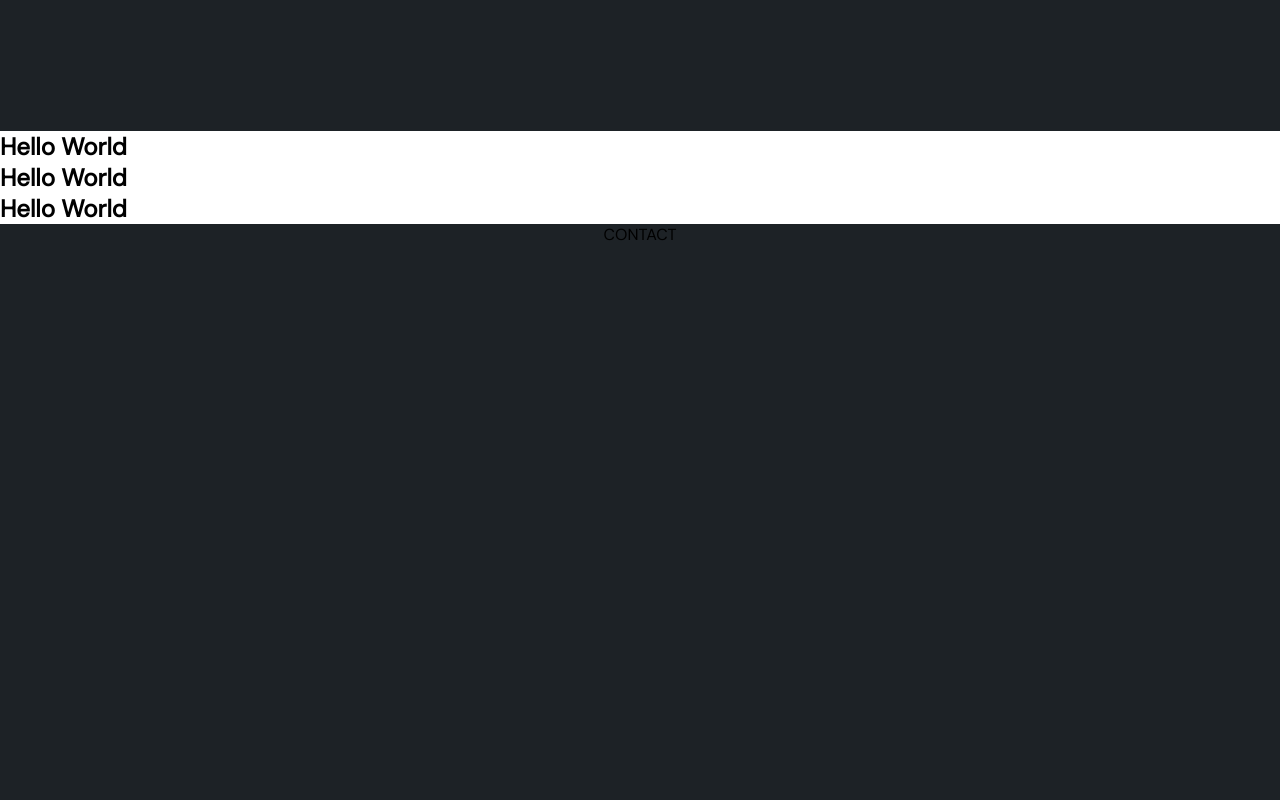
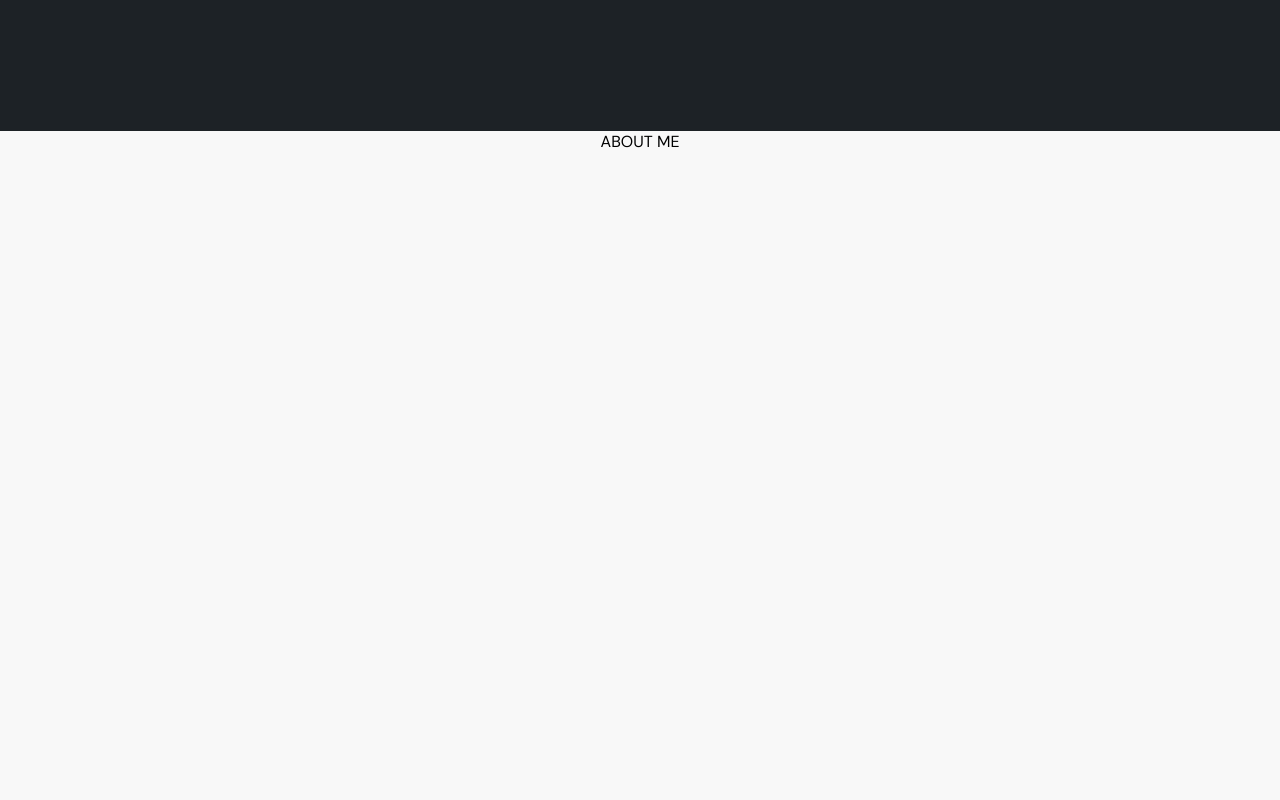
Before and after one commit to alaraayan/portfolio, a React (Create React App) app: page / in a window 1280 px wide. Shown: the part 1500-2300 px from the top of the page. Built offline with nearby package versions, Linux system fonts and the light colour scheme.

Commit message:
hero links direct to components

```diff
--- a/package.json
+++ b/package.json
@@ -11,6 +11,7 @@
     "react-dom": "^17.0.2",
     "react-router-dom": "^6.0.2",
     "react-scripts": "4.0.3",
+    "react-scroll": "^1.8.4",
     "sass": "^1.43.4"
   },
   "scripts": {
--- a/src/App.js
+++ b/src/App.js
@@ -1,4 +1,6 @@
 import React from 'react'
+import { BrowserRouter as Router } from 'react-router-dom'
+
 import Nav from './components/Nav'
 import Hero from './components/Hero'
 import About from './components/About'
@@ -11,16 +13,15 @@ function App() {
 
 
   return (
-    <>
-
+    <Router>
       <Hero />
       <Nav />
-      <About />
-      <Languages />
-      <Projects />
-      <WorkExperience />
-      <Contact />
-    </>
+      <About title="about" subtitle="about"/>
+      <Languages title="languages" subtitle="languages"/>
+      <Projects title="projects" subtitle="projects"/>
+      <WorkExperience title="experience" subtitle="experience"/>
+      <Contact title="contact" subtitle="contact"/>
+    </Router>
   )
 }
 
--- a/src/components/About.js
+++ b/src/components/About.js
@@ -1,3 +1,3 @@
 export default function About() {
-  return <div className="component-container dark"> ABOUT ME </div>
+  return <div className="component-container dark" id="about"> ABOUT ME </div>
 }
--- a/src/components/Contact.js
+++ b/src/components/Contact.js
@@ -1,3 +1,3 @@
 export default function Contact() {
-  return <div className="component-container dark footer"> CONTACT </div>
+  return <div className="component-container dark footer" id="contact"> ABOUT ME </div>
 }
--- a/src/components/Hero.js
+++ b/src/components/Hero.js
@@ -1,12 +1,12 @@
+import { Link } from 'react-scroll'
+
 import alara from '../assets/images/alara.png'
 import locationPin from '../assets/images/pin.png'
 import gitHub from '../assets/images/github.png'
 import linkedIn from '../assets/images/linkedin.png'
 
 export default function Hero() {
-  const handleClick = (e) => {
-    console.log(e.target.value)
-  }
+
   return (
     <div className="component-container light">
       <div className="column-flex-container">
@@ -20,10 +20,39 @@ export default function Hero() {
         <p className="hero-text">Recent gradute of the General Assembly Software Engineering Immersive. Passionate about building full stack apps and everything React.js. Looking to build on my skills within an engaging work environment where I can root and grow as a developer.</p>
         {/* <p className="hero-text">I make ceramics, bake bread and am a dog person.</p> */}
         <div className="grid-flex-container">
-          <button value="about-me" type="button" className="button hero-button" onClick={handleClick}>About Me</button>
-          <button value="languages" type="button" className="button hero-button" onClick={handleClick}>Languages</button>
-          <button value="projects" type="button" className="button hero-button" onClick={handleClick}>Projects</button>
-          <button value="experience" type="button" className="button hero-button" onClick={handleClick}>Previous Experience</button>
+          <Link
+            activeClass="active"
+            to="about"
+            spy={true}
+            smooth={true}
+            // offset={-70}
+            duration={500}
+            className="button hero-button"
+          >About Me</Link>
+          <Link
+            activeClass="active"
+            to="languages"
+            spy={true}
+            smooth={true}
+            duration={500}
+            className="button hero-button"
+          >Languages</Link>
+          <Link
+            activeClass="active"
+            to="projects"
+            spy={true}
+            smooth={true}
+            duration={500}
+            className="button hero-button"
+          >Projects</Link>
+          <Link
+            activeClass="active"
+            to="experience"
+            spy={true}
+            smooth={true}
+            duration={500}
+            className="button hero-button"
+          >Previous Experience</Link>
           {/* <button type="button" className="button hero-button">Contact</button> */}
         </div>
         <hr className="break"></hr>
--- a/src/components/Languages.js
+++ b/src/components/Languages.js
@@ -1,3 +1,3 @@
 export default function Languages() {
-  return <h2>Hello World</h2>
+  return <div className="component-container light" id="languages"> ABOUT ME </div>
 }
--- a/src/components/Projects.js
+++ b/src/components/Projects.js
@@ -1,3 +1,3 @@
 export default function Projects() {
-  return <h2>Hello World</h2>
+  return <div className="component-container dark" id="projects"> ABOUT ME </div>
 }
--- a/src/components/WorkExperience.js
+++ b/src/components/WorkExperience.js
@@ -1,3 +1,3 @@
 export default function WorkExperience() {
-  return <h2>Hello World</h2>
+  return <div className="component-container dark" id="experience"> ABOUT ME </div>
 }
--- a/src/styles/main.scss
+++ b/src/styles/main.scss
@@ -90,14 +90,12 @@ h4 {
   border: none;
   border-radius: 2px;
   width: 25%;
-  flex-basis: calc(50% - 40px)
+  flex-basis: calc(50% - 40px);
+  cursor:pointer;
+  text-align: center;
 }
 
 img {
   max-width: 50%;
   margin-top: 5%;
 }
-
-button {
-  cursor:pointer;
-}
```
Also changed, not shown: 2 other files (tests, documents, lock files or other folders).
